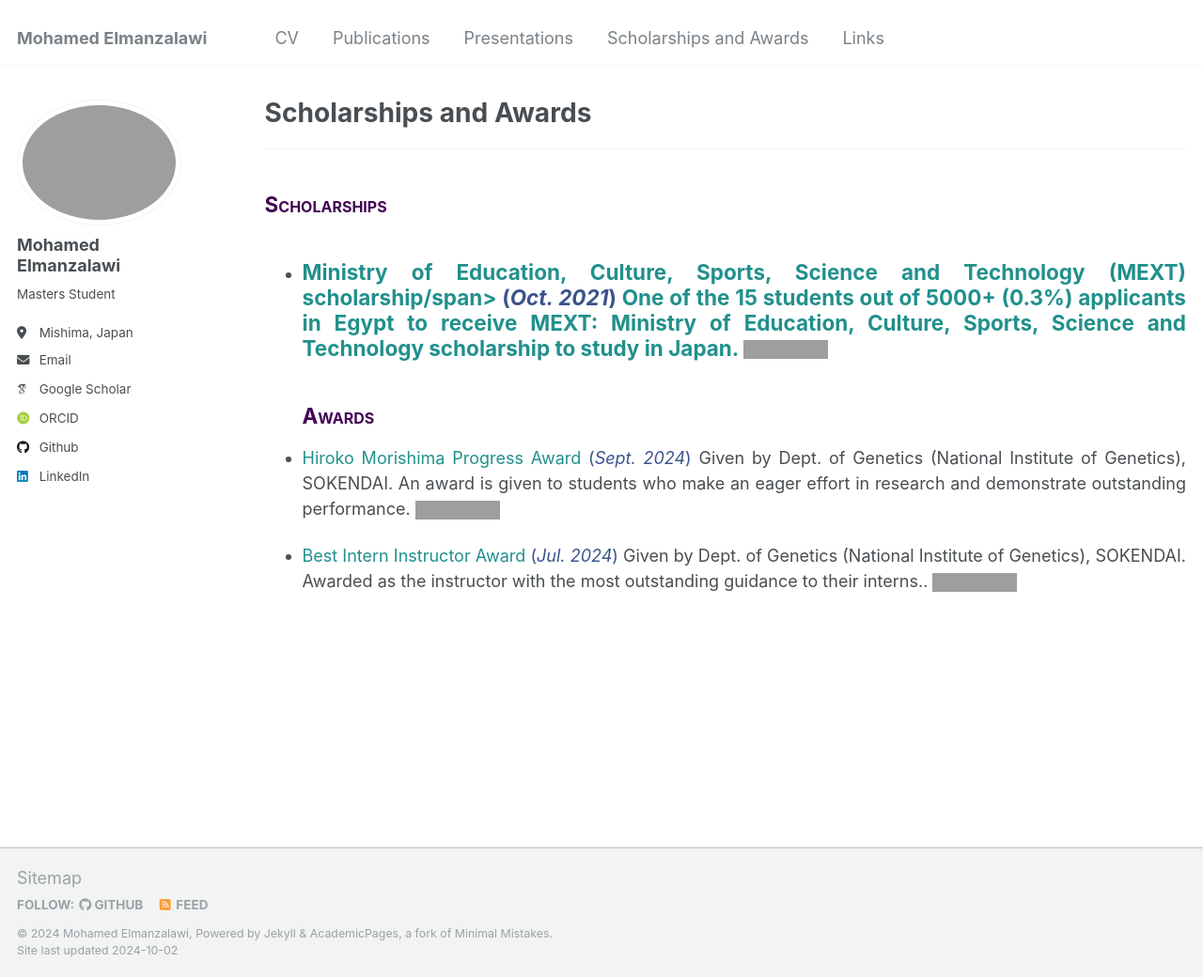
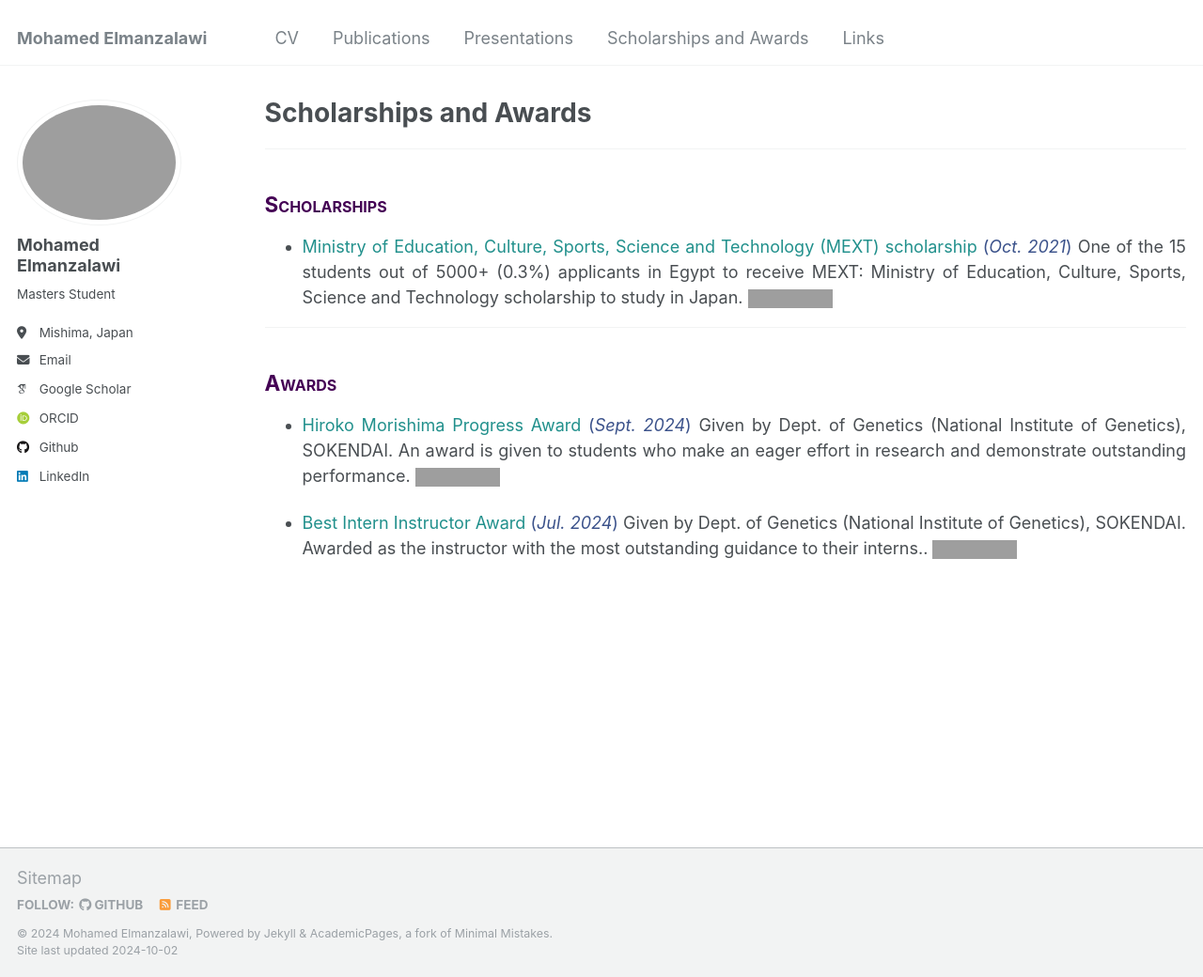
Before and after one commit to Mohamed-Elmanzalawi/MohamedElmanzalawi.github.io, a Jekyll site: the page built from _pages/scholarships&awards.md, in a window 1280 px wide and 1040 px high. Shown: the whole window at 94% size. Built offline with Jekyll 4.4.1, drawn with Linux system fonts in a browser that asks for light colours; some web fonts are replaced; grey boxes are pictures that could not be loaded.

Commit message:
Update scholarships&awards.md

```diff
--- a/_pages/scholarships&awards.md
+++ b/_pages/scholarships&awards.md
@@ -9,7 +9,8 @@ author_profile: true
 ------
 ## <span style="font-variant:small-caps;"><span style="color:#440154">**Scholarships**</span></span>
 
-* <span style="color:#21908C">Ministry of Education, Culture, Sports, Science and Technology (MEXT) scholarship/span> <span style="color:#3B528B">(*Oct. 2021*)</span> One of the 15 students out of 5000+ (0.3%) applicants in Egypt to receive MEXT: Ministry of Education, Culture, Sports, Science and Technology scholarship to study in Japan. [![GCB](https://img.shields.io/badge/Link-Scholarship-2ECC71.svg)](https://www.mext.go.jp/en/policy/education/highered/title02/detail02/sdetail02/1373897.htm){:target="_blank"} <br>
+* <span style="color:#21908C">Ministry of Education, Culture, Sports, Science and Technology (MEXT) scholarship</span> <span style="color:#3B528B">(*Oct. 2021*)</span> One of the 15 students out of 5000+ (0.3%) applicants in Egypt to receive MEXT: Ministry of Education, Culture, Sports, Science and Technology scholarship to study in Japan. [![GCB](https://img.shields.io/badge/Link-Scholarship-2ECC71.svg)](https://www.mext.go.jp/en/policy/education/highered/title02/detail02/sdetail02/1373897.htm){:target="_blank"} <be>
+
 ------
 ## <span style="font-variant:small-caps;"><span style="color:#440154">**Awards**</span></span>
 
```
